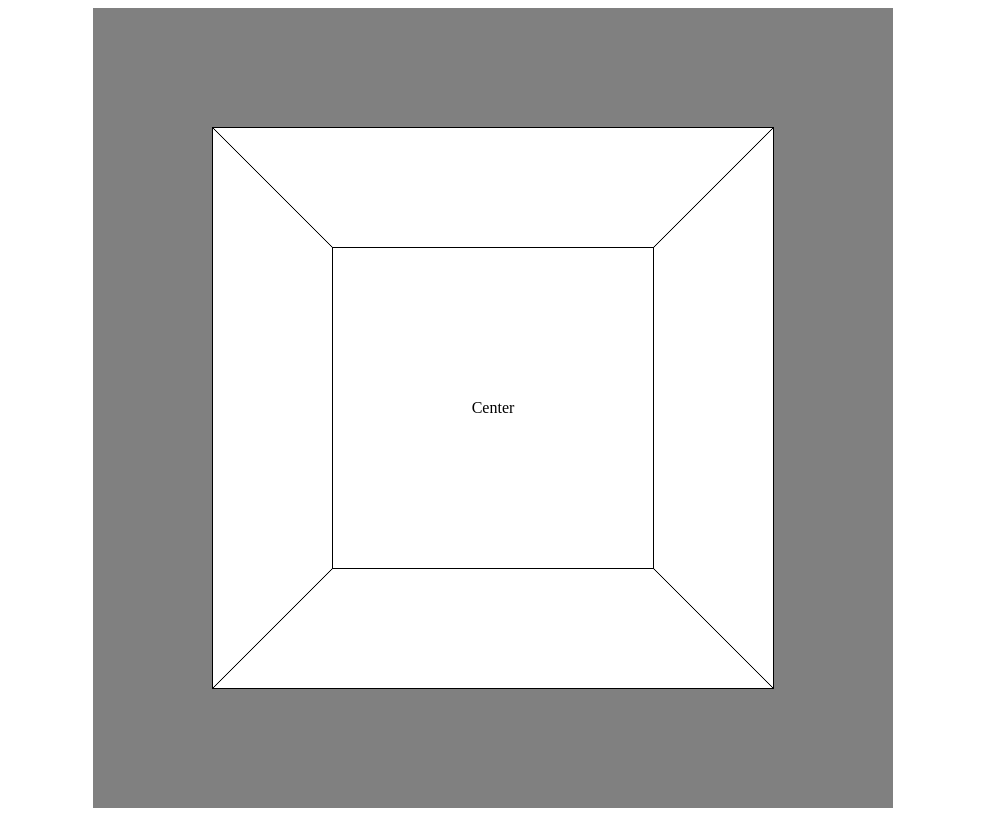
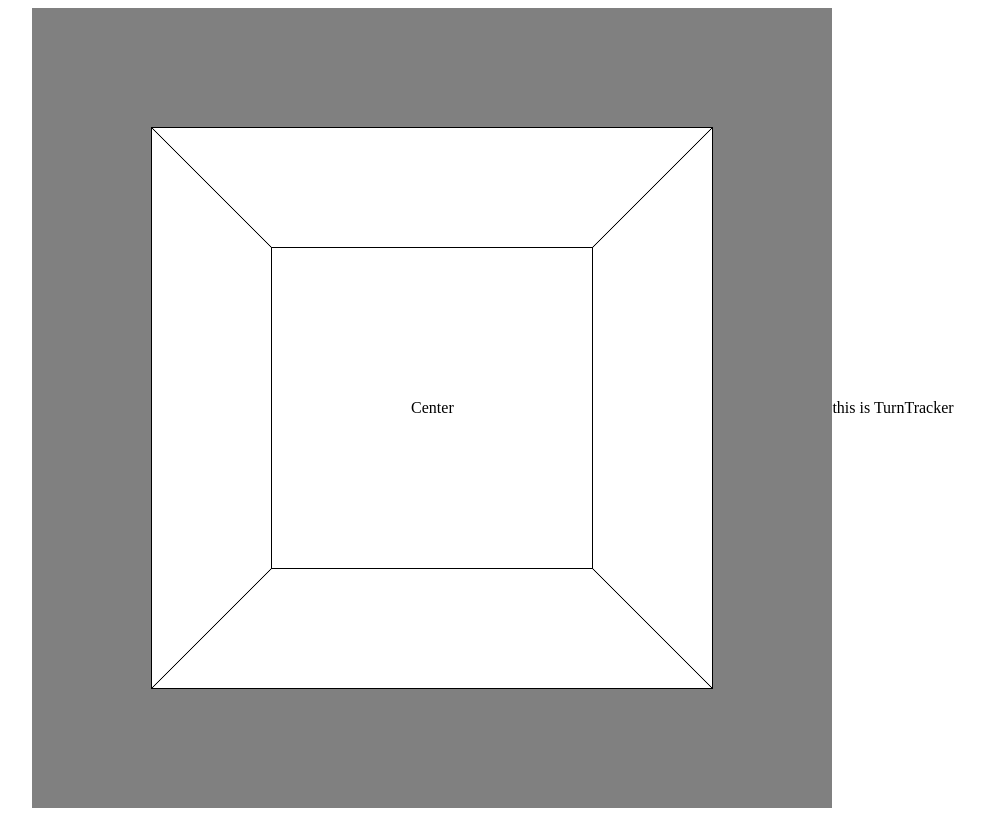
Before and after one commit to daurham/1000BlankWhiteCards, a React app: page /Game in a window 1280 px wide. Shown: the whole page, without its empty margins (147-1132 px from the left). Built offline with nearby package versions, Linux system fonts and the light colour scheme; the HTML template or start-up script is replaced by a standard one.

Commit message:
Create TurnTracker.jsx

```diff
--- a/client/src/components/Board.jsx
+++ b/client/src/components/Board.jsx
@@ -1,5 +1,6 @@
 import React from 'react';
 import styled from "styled-components";
+import TurnTracker from './TurnTracker.jsx';
 
 const Container = styled.div`
   display: flex;
@@ -59,6 +60,7 @@ export default function GameBoard() {
           </Innerboard>
         </Board>
       </Background>
+      <TurnTracker />
     </Container>
   );
 };
--- /dev/null
+++ b/client/src/components/TurnTracker.jsx
@@ -0,0 +1,8 @@
+import React from 'react';
+import styled from "styled-components";
+
+export default function TurnTracker() {
+  return(
+    <div>this is TurnTracker</div>
+  );
+}
```
